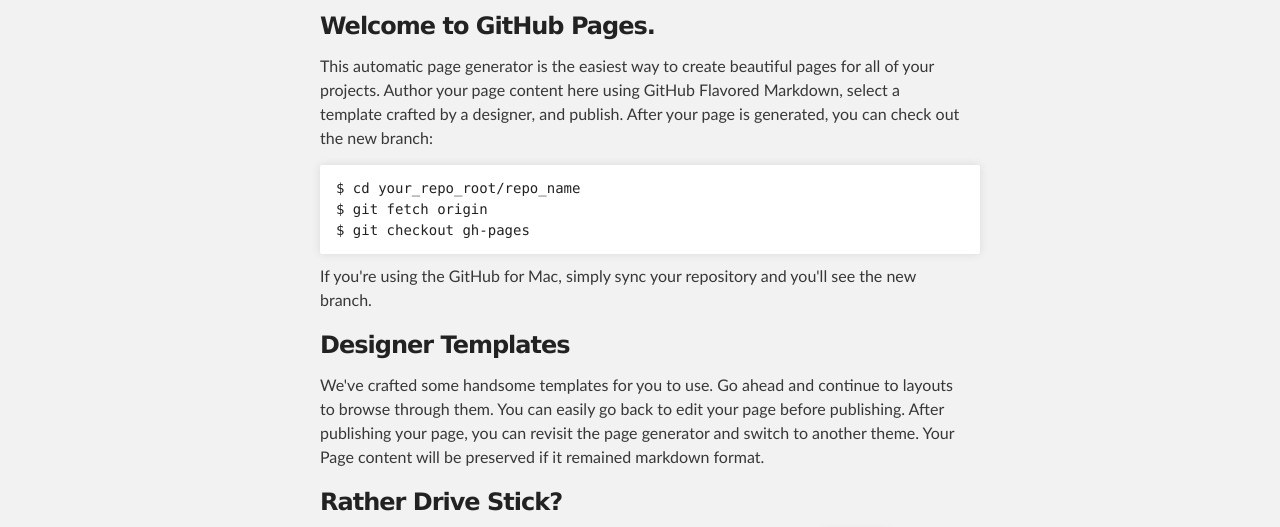
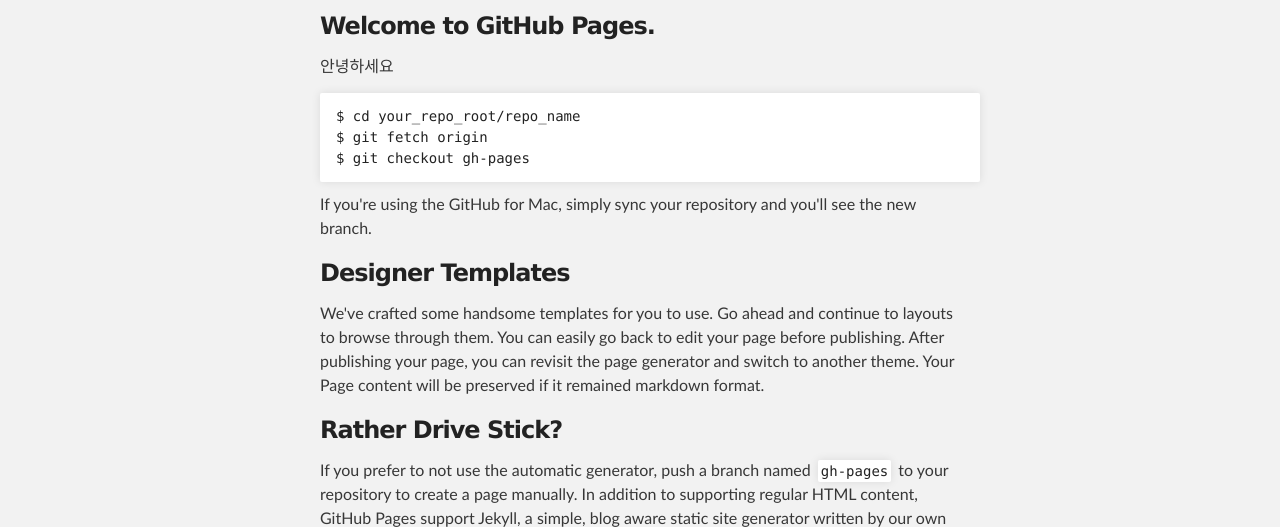
Before and after one commit to Ingyung/ingong, a plain HTML site: page index.html in a window 1280 px wide. Shown: the part 252-779 px from the top of the page. Drawn offline with Linux system fonts and the light colour scheme.

Commit message:
1차변경

```diff
--- a/index.html
+++ b/index.html
@@ -34,7 +34,7 @@
         <h3>
 <a name="welcome-to-github-pages" class="anchor" href="#welcome-to-github-pages"><span class="octicon octicon-link"></span></a>Welcome to GitHub Pages.</h3>
 
-<p>This automatic page generator is the easiest way to create beautiful pages for all of your projects. Author your page content here using GitHub Flavored Markdown, select a template crafted by a designer, and publish. After your page is generated, you can check out the new branch:</p>
+<p>안녕하세요</p>
 
 <pre><code>$ cd your_repo_root/repo_name
 $ git fetch origin
```
